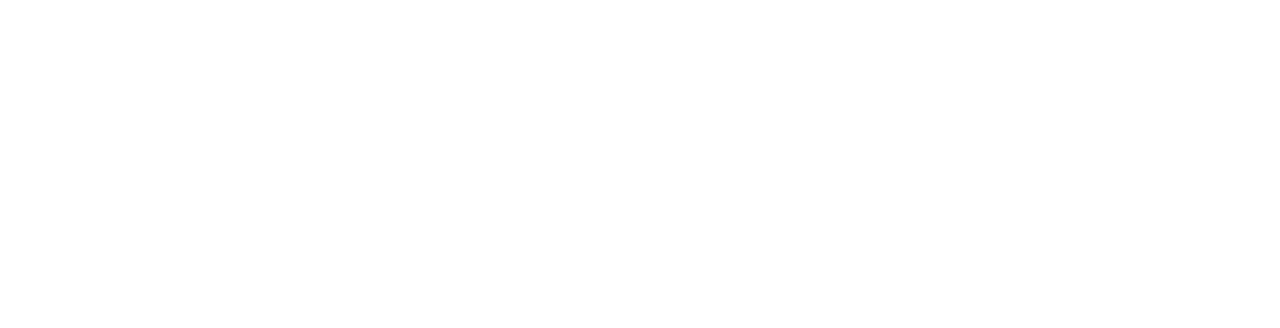
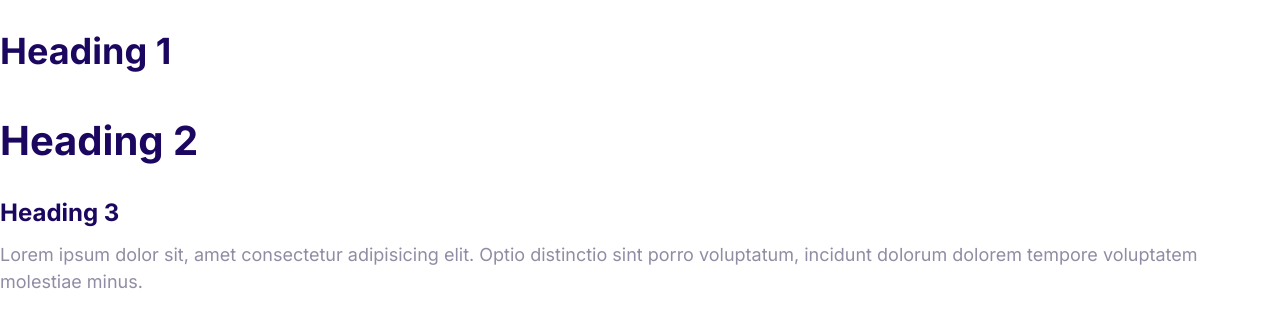
Before and after one commit to AhmadAlrhayah/moshify, a plain HTML site: page index.html in a window 1280 px wide. Drawn offline with Linux system fonts and the light colour scheme.

Commit message:
Define the styles for the fonts.

```diff
--- a/css/styles.css
+++ b/css/styles.css
@@ -5,3 +5,55 @@
     --color-heading: #1b0760;
     --color-body: #918ca4;
 }
+
+html {
+    font-size: 62.5%;
+}
+
+body {
+    font-family: Inter, Arial, Helvetica, sans-serif;
+    font-size: 2.4rem;
+    line-height: 1.5;
+    color: var(--color-body);
+}
+
+h1,
+h2,
+h3 {
+    color: var(--color-heading);
+    margin-bottom: 1rem;
+}
+
+h1 {
+    font-size: 7rem;
+}
+
+h2 {
+    font-size: 4rem;
+}
+
+h3 {
+    font-size: 3rem;
+}
+
+p {
+    margin-top: 0;
+}
+
+@media  screen and (min-width: 1024px) {
+    body {
+        font-size: 1.8rem;
+    }
+
+    h1 {
+        font-size: 8rem;
+    }
+
+    h2 {
+        font-size: 4rem;
+    }
+
+    h3 {
+        font-size: 2.4rem;
+    }
+}
--- a/index.html
+++ b/index.html
@@ -4,10 +4,20 @@
     <meta charset="UTF-8">
     <meta name="viewport" content="width=device-width, initial-scale=1.0">
     <title>Document</title>
+    <link rel="preconnect" href="https://fonts.googleapis.com">
+<link rel="preconnect" href="https://fonts.gstatic.com" crossorigin>
+<link href="https://fonts.googleapis.com/css2?family=Inter:wght@400;700&display=swap"
+ rel="stylesheet">
     <link rel="stylesheet" href="css/styles.css">
     <link rel="stylesheet" href="css/normalize.css">
 </head>
 <body>
-
+    <h1>Heading 1</h1>
+    <h2>Heading 2</h2>
+    <h3>Heading 3</h3>
+    <p>
+        Lorem ipsum dolor sit, amet consectetur adipisicing elit. Optio distinctio sint porro voluptatum,
+         incidunt dolorum dolorem tempore voluptatem molestiae minus.
+    </p>
 </body>
 </html>
```
